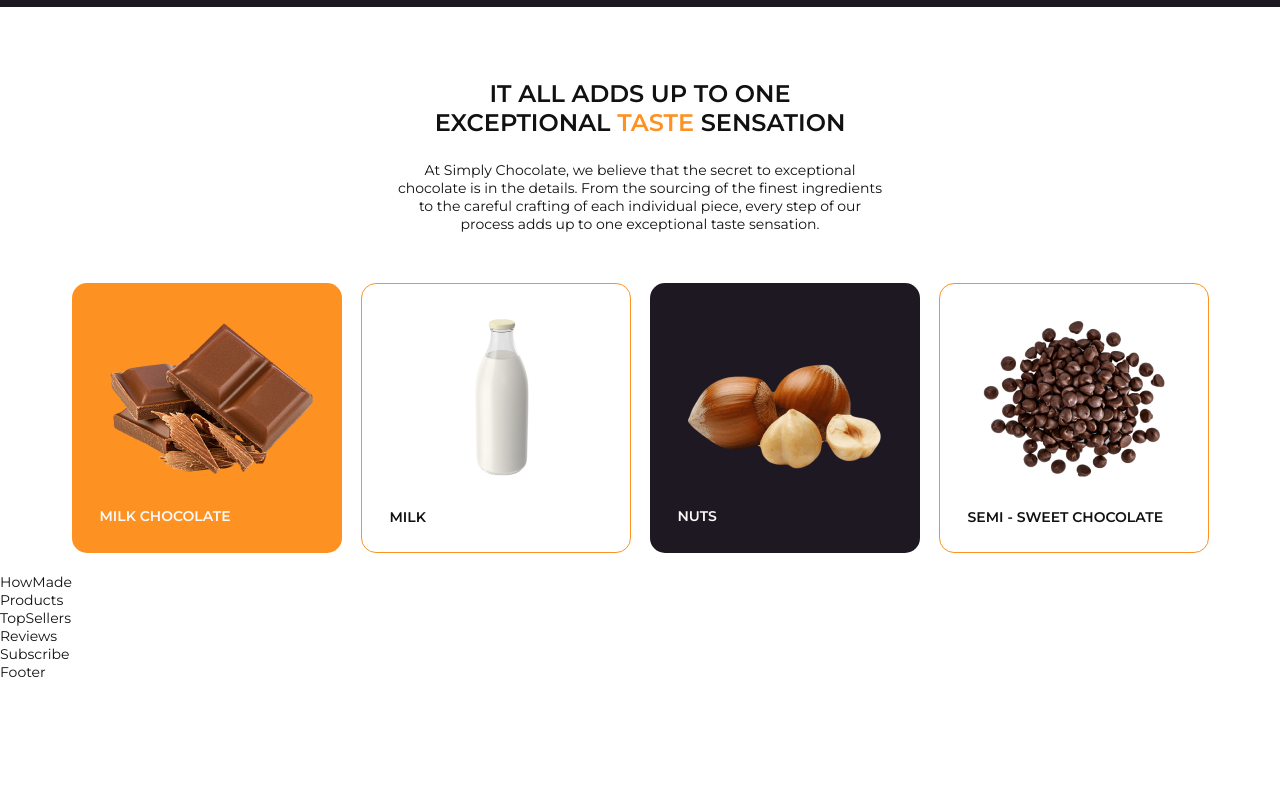
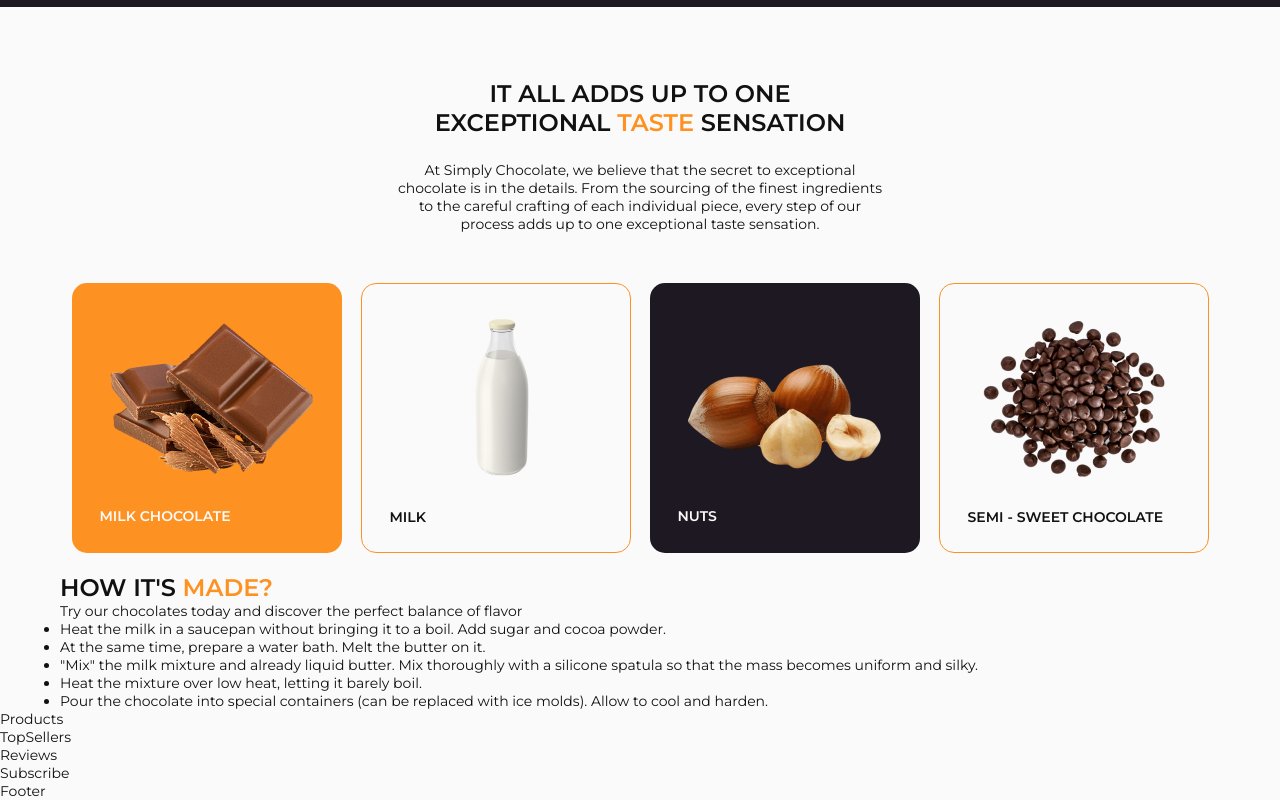
Before and after one commit to whatislove-zh/chocolate-landing, a React (Create React App) app: page / in a window 1280 px wide. Shown: the part 1081-1881 px from the top of the page. Before the commit the page ends 1762 px from the top, so only its background shows below. Built offline with nearby package versions, Linux system fonts and the light colour scheme.

Commit message:
add markup for how-made and fix bugs

```diff
--- a/src/components/how-made/How-made.jsx
+++ b/src/components/how-made/How-made.jsx
@@ -1,7 +1,43 @@
-import React from 'react'
+import React from "react";
 
 export default function HowMade() {
   return (
-    <div>HowMade</div>
-  )
+    <section className="how-made-section">
+      <div className="container">
+        <div className="how-made-wrapper">
+          <h2 className="how-made-header common-header">
+            HOW IT'S <span className="orange-text">MADE?</span>
+          </h2>
+          <div className="how-made-video"></div>
+          <div className="how-made-recept">
+            <h2 className="recept-header">
+              Try our chocolates today and discover the perfect balance of
+              flavor
+            </h2>
+            <ul className="how-made-step-list">
+              <li className="step-list-item">
+                Heat the milk in a saucepan without bringing it to a boil. Add
+                sugar and cocoa powder.
+              </li>
+              <li className="step-list-item">
+                At the same time, prepare a water bath. Melt the butter on it.
+              </li>
+              <li className="step-list-item">
+                "Mix" the milk mixture and already liquid butter. Mix thoroughly
+                with a silicone spatula so that the mass becomes uniform and
+                silky.
+              </li>
+              <li className="step-list-item">
+                Heat the mixture over low heat, letting it barely boil.
+              </li>
+              <li className="step-list-item">
+                Pour the chocolate into special containers (can be replaced with
+                ice molds). Allow to cool and harden.
+              </li>
+            </ul>
+          </div>
+        </div>
+      </div>
+    </section>
+  );
 }
--- a/src/components/ingredients/_ingredients.scss
+++ b/src/components/ingredients/_ingredients.scss
@@ -19,10 +19,6 @@
 @media screen and (min-width: $md) {
   .ingredients-header {
     width: 411px;
-  }
-  .ingredients-header,
-  .orange-text {
-    font-size: 24px;
   }
 }
 
--- a/src/styles/_common.scss
+++ b/src/styles/_common.scss
@@ -5,9 +5,12 @@
   padding: 0;
   box-sizing: border-box;
   color: $black-color;
-  font-family: "Montserrat", sans-serif;
   font-weight: $regular-weight;
   font-size: 14px;
+}
+body {
+  font-family: "Montserrat", sans-serif;
+  background: $white-color;
 }
 
 .container {
@@ -73,3 +76,10 @@
 .orange-text {
   color: $orange-color;
 }
+
+@media screen and (min-width: $md) {
+  .common-header,
+  .orange-text {
+    font-size: 24px;
+  }
+}
```
